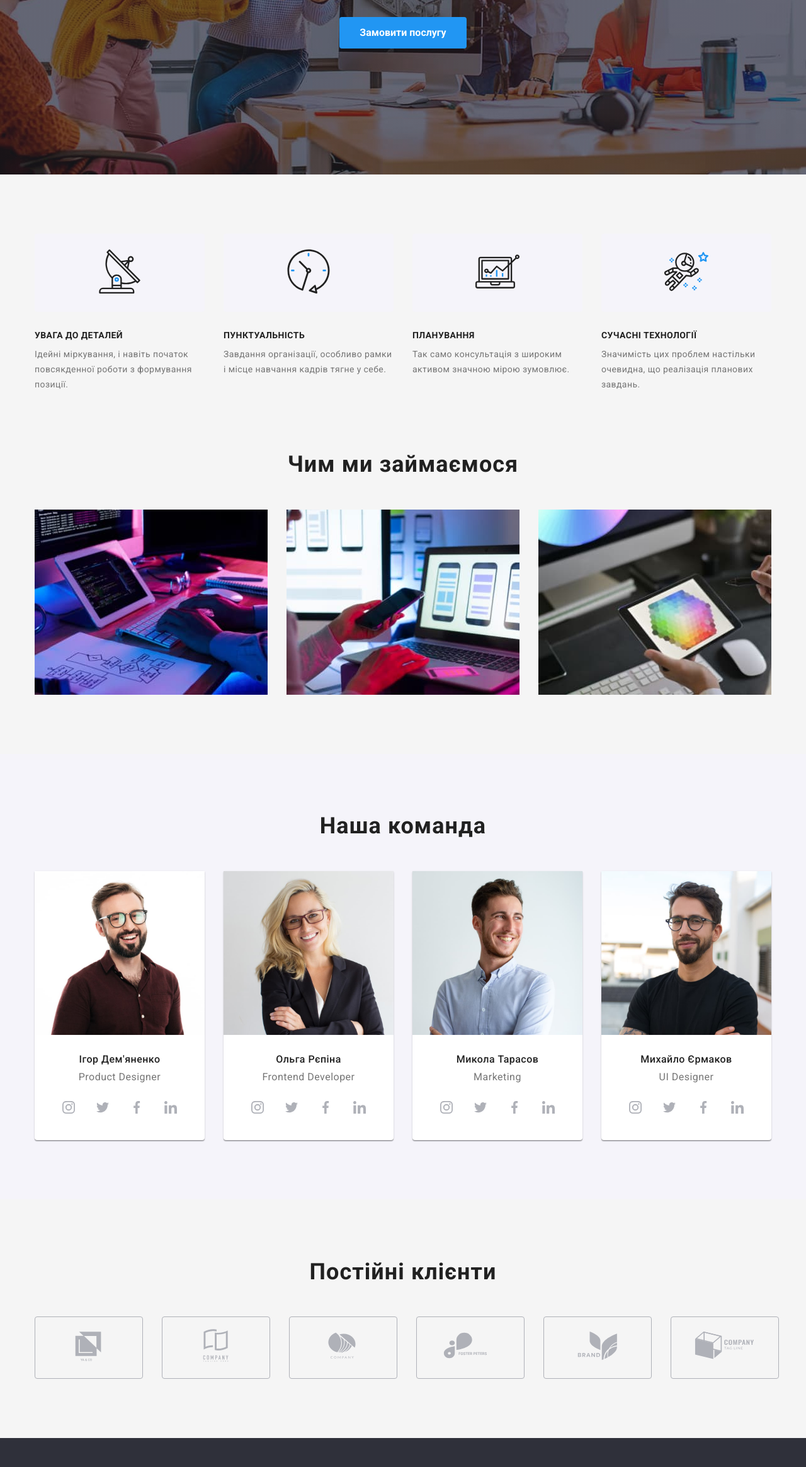
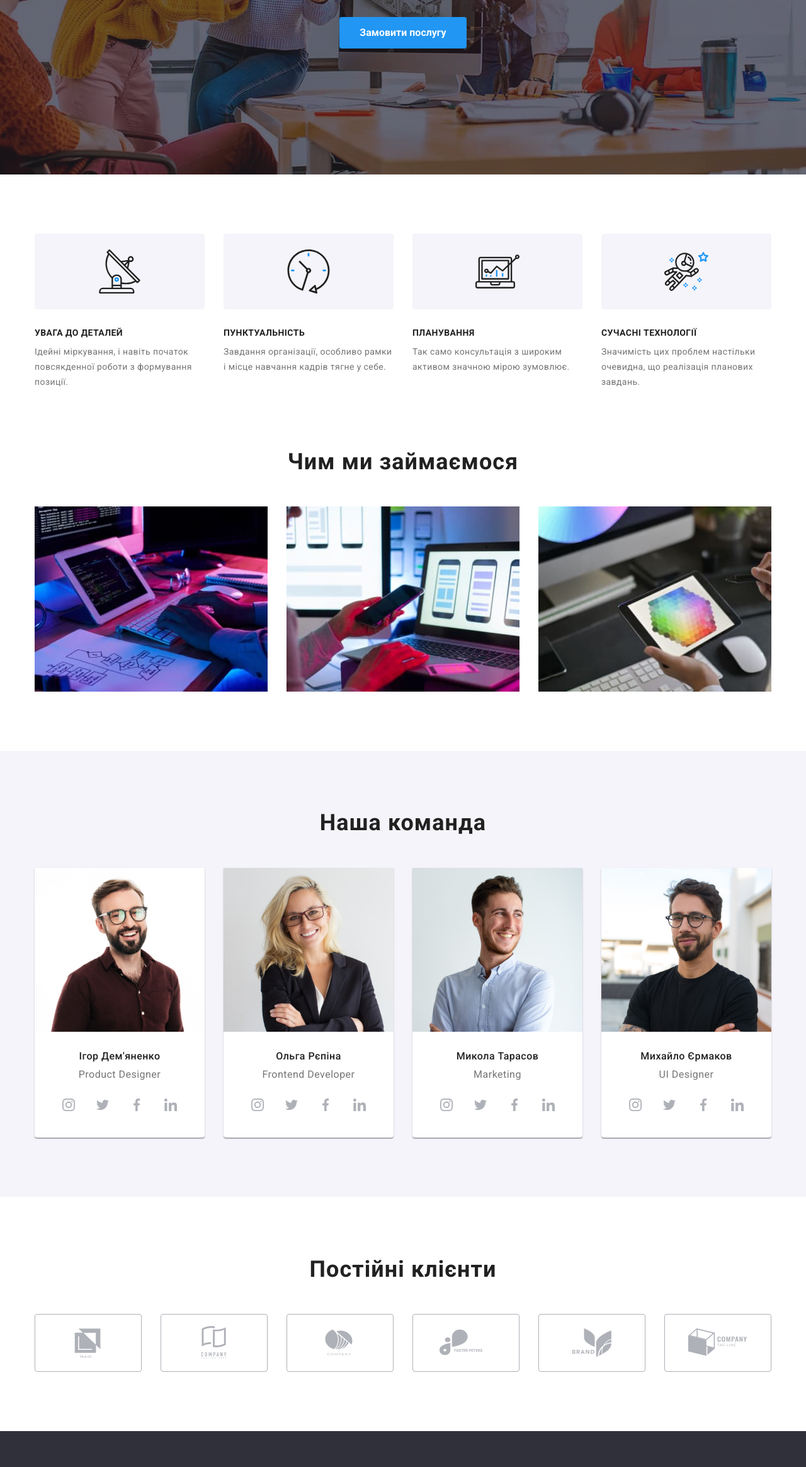
Before and after one commit to TanyaLadan/goit-markup-hw-04, a plain HTML site: page index.html in a window 1280 px wide. Shown: the part 404-2733 px from the top of the page at 63% size. Drawn offline with nearby package versions, Linux system fonts and the light colour scheme.

Commit message:
Домашнє завдання після виправлення

```diff
--- a/css/styles.css
+++ b/css/styles.css
@@ -189,11 +189,14 @@ text-align: center;
 
 /* about us */
 .about-us {
-background-color: #F5F5F5;
+background-color: #FFFFFF;
 display: flex;}
 
 .about-us-svg{
-    padding: 25px 100px;
+    display: flex;
+    justify-content: center;
+    align-items: center;
+    height: 120px;
     background: #F5F4FA;
     border-radius: 4px;
     margin-bottom: 30px;
@@ -230,7 +233,7 @@ font-style: normal;
 /* works */
 
 .works{
-    background-color: #F5F5F5;
+    background-color: #FFFFFF;
 }
 
 .works.section {
@@ -335,7 +338,7 @@ gap: 10px;
 /* Постійні клієнти */
 
 .clients {
-    background-color: #F5F5F5;
+    background-color: #FFFFFF;
 }
 
 .clients-title {
@@ -357,7 +360,11 @@ gap: 10px;
 
 .clients-saits{
     display: inline-block;
-    padding: 16px 32px;
+    display: flex;
+    justify-content: center;
+    align-items: center;
+    height: 92px;
+    width: 170px;
     fill:#AFB1B8;
     border: solid 1px #AFB1B8;
     border-radius: 4px;
@@ -510,7 +517,6 @@ box-shadow: 0px 3px 1px rgba(0, 0, 0, 0.1), 0px 1px 2px rgba(0, 0, 0, 0.08), 0px
         }
 
 .our-work-list:hover, .our-work-list:focus{
-    border: 1px solid #EEEEEE;
     box-shadow: 0px 1px 1px rgba(0, 0, 0, 0.12), 0px 4px 4px rgba(0, 0, 0, 0.06), 1px 4px 6px rgba(0, 0, 0, 0.16);
 }
 
```
